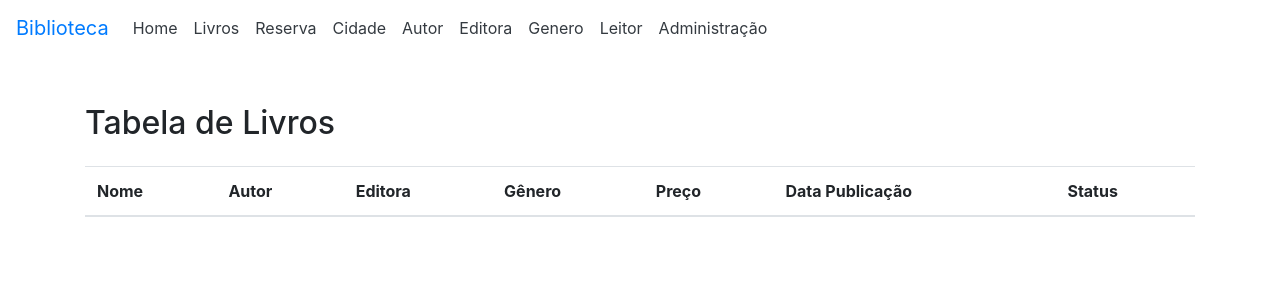
After one commit to CaiqueJose/Projeto-de-Desenvolvimento-de-Softwere-com-Django, a Django app: page /livros/ in a window 1280 px wide. The commit adds this page. Shown: the top 300 px of the page. Run offline with Django 5.2, Linux system fonts and the light colour scheme; data that the repository does not hold is empty; some libraries are stand-ins or nearby versions.

Commit message:
Add files via upload

```diff
--- /dev/null
+++ b/app/templates/livros.html
@@ -0,0 +1,86 @@
+<!DOCTYPE html>
+<html lang="pt-BR">
+<head>
+    <meta charset="UTF-8">
+        <meta name="viewport" content="width=device-width, initial-scale=1.0">
+    <title>Página Inicial</title>
+    <!-- Incluindo Bootstrap CSS -->
+    <link rel="stylesheet"
+href="https://maxcdn.bootstrapcdn.com/bootstrap/4.5.2/css/bootstrap.min.css">
+</head>
+<body>
+    <nav class="navbar navbar-expand-lg navbar-darkbg-success">
+    <a class="navbar-brand" href="/">Biblioteca</a>
+        <button class="navbar-toggler" type="button"
+data-toggle="collapse" data-target="#navbarNav"
+aria-controls="navbarNav" aria-expanded="false"
+aria-label="Toggle navigation">
+    <span class="navbar-toggler-icon"></span>
+    </button>
+        <div class="collapse navbar-collapse" id="navbarNav">
+            <ul class="navbar-nav">
+                <li class="nav-item">
+                    <a class="nav-link text-dark" href="/">Home</a>
+                </li>
+                <li class="nav-item">
+                    <a class="nav-link text-dark" href="/livros/">Livros</a>
+                </li>
+                <li class="nav-item">
+                    <a class="nav-link text-dark" href="/reserva/">Reserva</a>
+                </li>
+                <li class="nav-item">
+                    <a class="nav-link text-dark" href="/cidade/">Cidade</a>
+                </li>
+                <li class="nav-item">
+                    <a class="nav-link text-dark"href="/autor/">Autor</a>
+                </li>
+                <li class="nav-item">
+                    <a class="nav-link text-dark" href="/editor/">Editora</a>
+                </li>
+                <li class="nav-item">
+                    <a class="nav-link text-dark" href="/genero/">Genero</a>
+                </li>
+                <li class="nav-item">
+                    <a class="nav-link text-dark" href="/leitor/">Leitor</a>
+                </li>
+                <li class="nav-item">
+                    <a class="nav-link text-dark" href="/admin/">Administração</a>
+                </li>
+            </ul>
+        </div>
+    </nav>
+    <div class="container mt-5">
+        <h2 class="mb-4">Tabela de Livros</h2>
+            <table class="table">
+                <thead>
+                    <tr>
+                        <th scope="col">Nome</th>
+                        <th scope="col">Autor</th>
+                        <th scope="col">Editora</th>
+                        <th scope="col">Gênero</th>
+                        <th scope="col">Preço</th>
+                        <th scope="col">Data Publicação</th>
+                        <th scope="col">Status</th>
+                    </tr>
+                </thead>
+                <tbody>
+                    {% for livros in livros %}
+                        <tr>
+                            <td>{{ livros.nome }}</td>
+                            <td>{{ livros.autor }}</td>
+                            <td>{{ livros.editora }}</td>
+                            <td>{{ livros.genero }} </td>
+                            <td>{{ livros.preco }}</td>
+                            <td>{{ livros.data_plub }}</td>
+                            <td>{{ livros.status }}</td>
+                        </tr>
+                    {% endfor %}
+                </tbody>
+            </table>
+    </div>
+<!-- Incluindo jQuery e Bootstrap JS -->
+<scriptsrc="https://code.jquery.com/jquery-3.5.1.slim.min.js"></script>
+<scriptsrc="https://cdn.jsdelivr.net/npm/@popperjs/core@2.9.1/dist/umd/popper.min.js"></script>
+<scriptsrc="https://maxcdn.bootstrapcdn.com/bootstrap/4.5.2/js/bootstrap.min.js"></script>
+</body>
+</html>
--- a/app/views.py
+++ b/app/views.py
@@ -1,5 +1,6 @@
 from django.shortcuts import render,redirect,get_object_or_404
 from .models import *
+from .forms import LivroForm
 from django.views import View
 from django.contrib import messages
 
@@ -7,5 +8,54 @@ from django.contrib import messages
 class IndexView(View):
     def get(self, request, *args, **kwargs):
         return render(request, 'index.html')
-    def post(self, request):
-        pass
+class LivrosView(View):
+    def get(self, request, *args, **kwargs):
+        livros = Livro.objects.all()
+        return render(request, 'livros.html', {'livros': livros})
+# def post(self, request, *args, **kwargs):
+# class EmprestimoView(View):
+#     def get(self, request, *args, **kwargs):
+#         reservas = Emprestimo.objects.all()
+#         return render(request, 'reserva.html', {'reservas': reservas})
+class CidadesView(View):
+    def get(self, request, *args, **kwargs):
+        cidades = Cidade.objects.all()
+        return render(request, 'cidade.html', {'cidades': cidades})
+class AutoresView(View):
+    def get(self, request, *args, **kwargs):
+        autores = Autor.objects.all()
+        return render(request, 'autor.html', {'autores': autores})
+class EditorasView(View):
+    def get(self, request, *args, **kwargs):
+        editoras = Editora.objects.all()
+        return render(request, 'editora.html', {'editoras': editoras})
+class LeitoresView(View):
+    def get(self, request, *args, **kwargs):
+        leitores = Leitor.objects.all()
+        return render(request, 'leitor.html', {'leitores': leitores})
+class GenerosView(View):
+    def get(self, request, *args, **kwargs):
+        generos = Genero.objects.all()
+        return render(request, 'genero.html', {'generos': generos})
+class DeleteLivroView(View):
+    def get(self, request, id, *args, **kwargs):
+        livro = Livro.objects.get(id=id)
+        livro.delete()
+        messages.success(request, 'Livro excluído com sucesso!') # Success message
+        return redirect('livros')
+class EditarLivroView(View):
+    template_name = 'editar_livro.html'
+    def get(self, request, id, *args, **kwargs):
+        livro = get_object_or_404(Livro, id=id)
+        form = LivroForm(instance=livro)
+        return render(request, self.template_name, {'livro': livro,'form': form})
+    def post(self, request, id, *args, **kwargs):
+        livro = get_object_or_404(Livro, id=id)
+        form = LivroForm(request.POST, instance=livro)
+        if form.is_valid():
+            form.save()
+            messages.success(request, 'As edições foram salvas com sucesso.')
+            return redirect('editar', id=id) # Redirecionar de volta para a página de edição
+        else:
+            messages.error(request, 'Corrija os erros no formulário antes de enviar novamente.')
+            return render(request, self.template_name, {'livro': livro,'form': form})
--- a/config/urls.py
+++ b/config/urls.py
@@ -1,10 +1,19 @@
 from django.contrib import admin
-from django.urls import include, path
+from django.urls import path
 from django.views.generic import TemplateView
 from app.views import *
-
 urlpatterns = [
     path('admin/', admin.site.urls),
-    path('', TemplateView.as_view(template_name='index.html'),
-name='index'),
+    path('', TemplateView.as_view(template_name='index.html'), name='index'),
+    # path('', ConsultaView.as_view(), name='livros'),
+    # path('reserva/', ReservaView.as_view(), name='reserva'),
+    path('delete/<int:id>/', DeleteLivroView.as_view(), name='delete'),
+    path('livros/', LivrosView.as_view(), name='livros'),
+    # path('reserva/', EmprestimoView.as_view(), name='reserva'),
+    path('cidade/', CidadesView.as_view(), name='cidade'),
+    path('autor/', AutoresView.as_view(), name='autor'),
+    path('editor/', EditorasView.as_view(), name='editora'),
+    path('leitor/', LeitoresView.as_view(), name='leitor'),
+    path('genero/', GenerosView.as_view(), name='genero'),
+    path('editar/<int:id>/', EditarLivroView.as_view(), name='editar'),
 ]
```
Also changed, not shown: app/forms.py (added, +23 -0 lines), app/templates/editar_livro.html (added, +72 -0 lines), app/templates/index.html (+34 -1 lines), app/templates/autor.html (added), app/templates/cidade.html (added), app/templates/editora.html (added), app/templates/genero.html (added), app/templates/leitor.html (added), app/templates/reserva.html (added).
